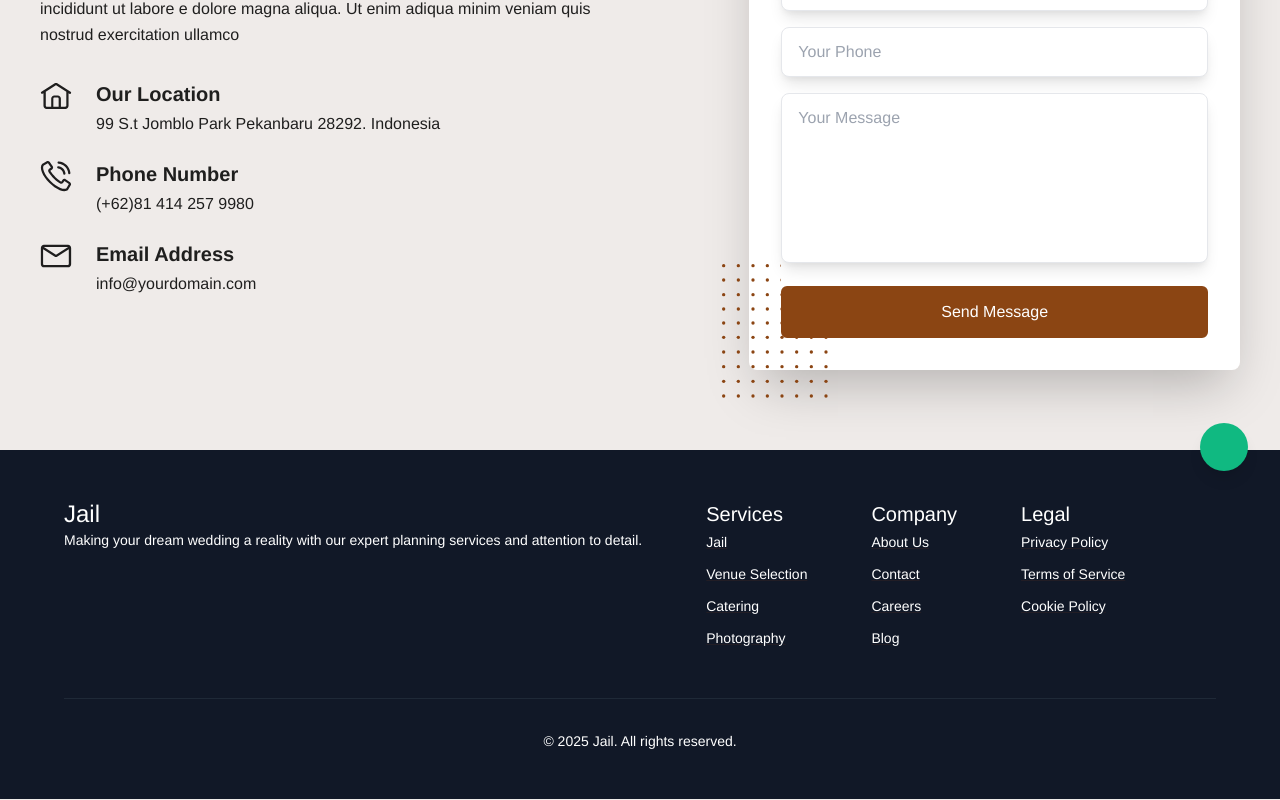
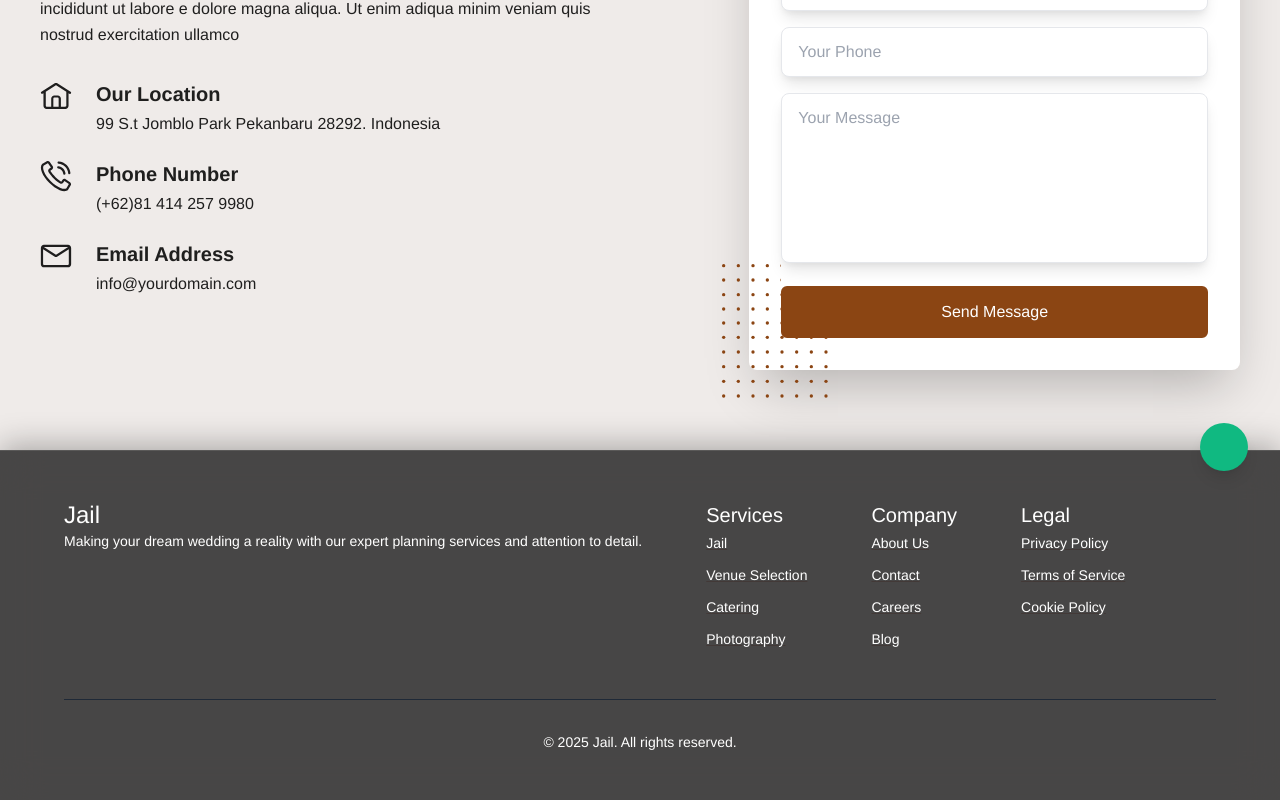
Before and after one commit to Redsniper99/wedding_planner, a React (Create React App) app: page /contact in a window 1280 px wide. Shown: the part 297-1097 px from the top of the page. Built offline with nearby package versions, Linux system fonts and the light colour scheme; some icons are missing.

Commit message:
style: Apply glassmorphism effect to the footer.

```diff
--- a/src/components/Footer.js
+++ b/src/components/Footer.js
@@ -43,7 +43,18 @@ const Footer = () => {
   ];
 
   return (
-    <footer className="bg-gray-900 text-white">
+    <footer
+      className="text-white"
+      style={{
+        backgroundColor: 'rgba(0, 0, 0, 0.7)', // More transparent to show "glass" effect
+        backdropFilter: 'blur(20px)',
+        WebkitBackdropFilter: 'blur(20px)',
+        borderTop: '1px solid rgba(255, 255, 255, 0.1)', // Glass edge
+        boxShadow: '0 -4px 30px rgba(0, 0, 0, 0.3)', // Depth
+        position: 'relative',
+        zIndex: 10
+      }}
+    >
       <Container className="py-12">
         <Grid container spacing={8}>
           {/* Company Info */}
```
